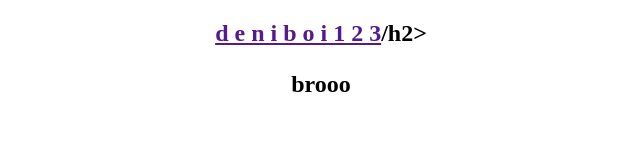
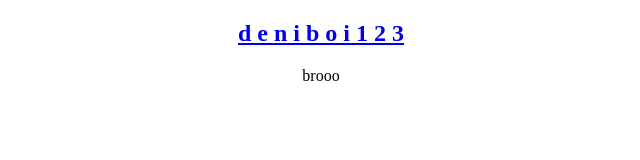
Before and after one commit to deniboi123/deniboi123.github.io, a plain HTML site: page index.html in a window 1280 px wide. Shown: the whole page, without its empty margins (319-959 px from the left). Drawn offline with Linux system fonts and the light colour scheme.

Commit message:
Update index.html

```diff
--- a/index.html
+++ b/index.html
@@ -5,7 +5,7 @@
   </head>
 
   <body style="text-align: center;">
-    <h2><a href="">d e n i b o i 1 2 3</a>/h2>
+    <h2><a href="https://github.com/deniboi123">d e n i b o i 1 2 3</a></h2>
       <p>brooo</p>
   </body>
 </html>
```
